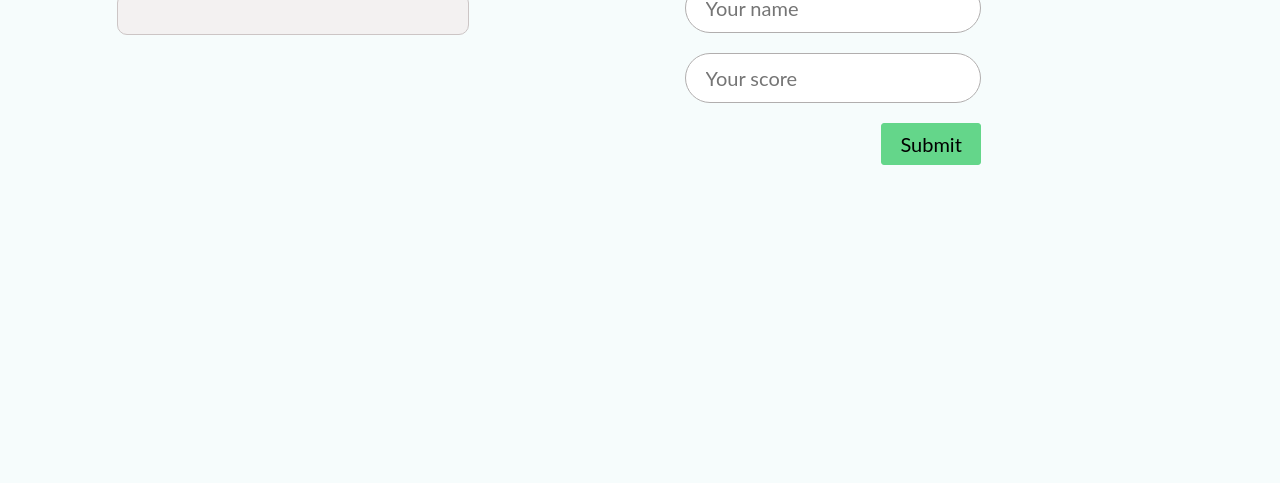
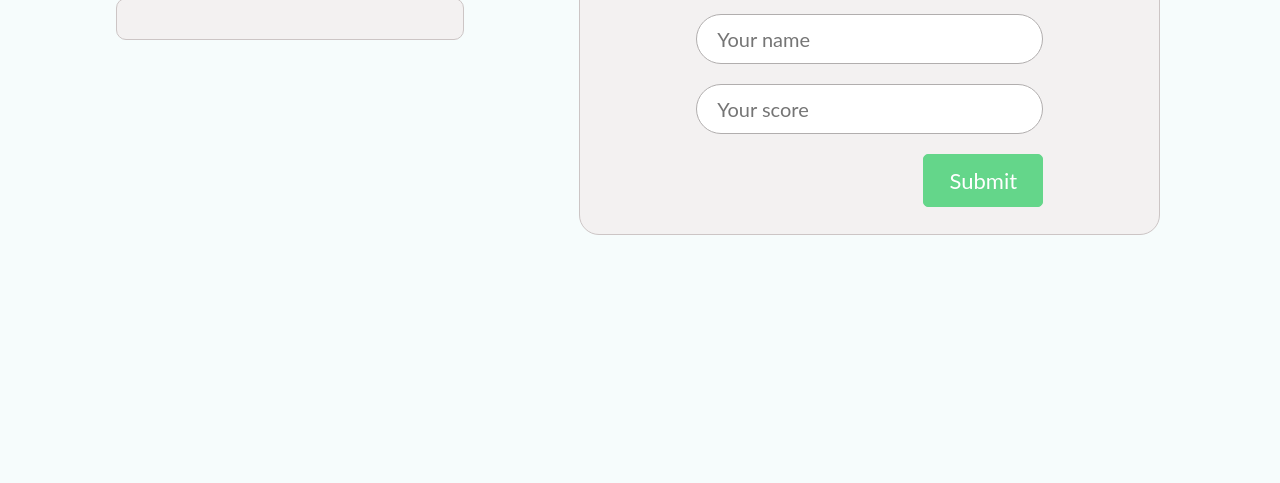
Before and after one commit to fahdrahali/leaderboard, a website built with webpack: page src/index.html in a window 1280 px wide. Shown: the part 317-800 px from the top of the page. Built offline with nearby package versions, Linux system fonts and the light colour scheme; no server answers; a web font is replaced by a local one.

Commit message:
add a border to the add section

```diff
--- a/src/style.css
+++ b/src/style.css
@@ -39,12 +39,13 @@ h1 {
 
 .btn {
   font-family: 'Lato', sans-serif;
-  font-size: 20px;
-  padding: 8px;
-  width: 100px;
+  font-size: 22px;
+  padding: 12px;
+  width: 120px;
   border: 1px solid #64d68a;
-  border-radius: 3px;
+  border-radius: 5px;
   background-color: #64d68a;
+  color: #ffffff;
 }
 
 
@@ -54,11 +55,16 @@ h1 {
 
 .add-score {
   display: flex;
-  flex-direction: column;
-  align-items: center;
-  padding-right: 200px;
-  row-gap: 20px;
-  width: 100%;
+    flex-direction: column;
+    align-items: center;
+    margin-right: 120px;
+    row-gap: 30px;
+    width: 100%;
+    border: 1px solid #ccc5c5;
+    height: 320px;
+    padding: 20px 0;
+    border-radius: 20px;
+    background-color: #f3f1f1;
 }
 
 .scores-card-header h2 {
```
